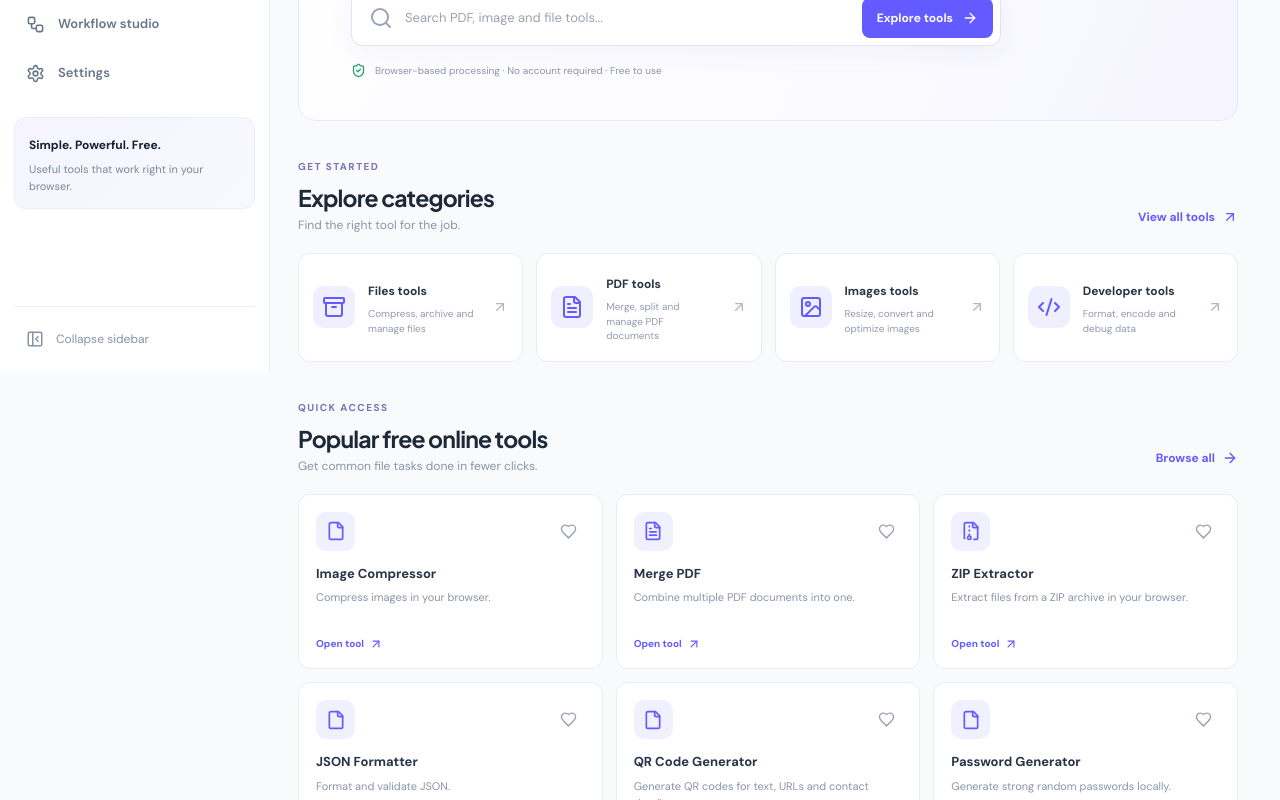
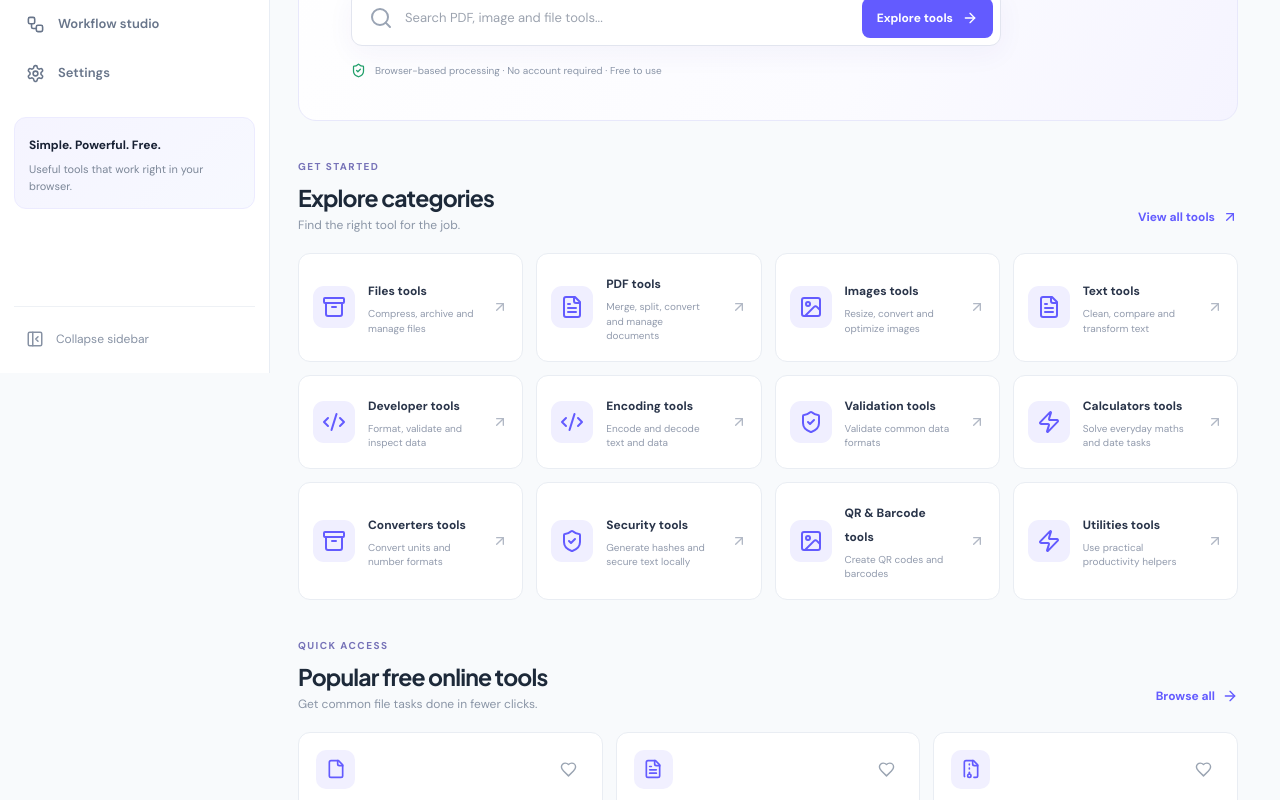
Before and after one commit to anantttt1/AP-Tools, a React (Vite) app: page / in a window 1280 px wide. Shown: the part 427-1227 px from the top of the page. Built offline with nearby package versions, Linux system fonts and the light colour scheme.

Commit message:
Expose all 12 tool categories through crawlable homepage links

```diff
--- a/src/pages/Home.tsx
+++ b/src/pages/Home.tsx
@@ -1,5 +1,5 @@
 import { motion } from 'framer-motion'
-import { useNavigate } from 'react-router-dom'
+import { Link, useNavigate } from 'react-router-dom'
 import { useState } from 'react'
 import { Search, ArrowRight, ArrowUpRight, FileText, Image, Code2, Archive, ShieldCheck, Zap } from 'lucide-react'
 import { tools } from '../data/tools'
@@ -7,9 +7,17 @@ import ToolCard from '../components/ToolCard'
 
 const cats = [
   ['Files', 'Compress, archive and manage files', Archive],
-  ['PDF', 'Merge, split and manage PDF documents', FileText],
+  ['PDF', 'Merge, split, convert and manage documents', FileText],
   ['Images', 'Resize, convert and optimize images', Image],
-  ['Developer', 'Format, encode and debug data', Code2],
+  ['Text', 'Clean, compare and transform text', FileText],
+  ['Developer', 'Format, validate and inspect data', Code2],
+  ['Encoding', 'Encode and decode text and data', Code2],
+  ['Validation', 'Validate common data formats', ShieldCheck],
+  ['Calculators', 'Solve everyday maths and date tasks', Zap],
+  ['Converters', 'Convert units and number formats', Archive],
+  ['Security', 'Generate hashes and secure text locally', ShieldCheck],
+  ['QR & Barcode', 'Create QR codes and barcodes', Image],
+  ['Utilities', 'Use practical productivity helpers', Zap],
 ] as const
 
 const pdfToolIds = ['pdf-merge', 'pdf-split', 'pdf-rotate', 'pdf-watermark', 'pdf-page-numbers', 'pdf-text', 'pdf-images', 'images-pdf', 'pdf-inspector', 'pdf-remove-pages', 'pdf-organize-pages', 'pdf-split-every-page', 'pdf-header-footer', 'pdf-metadata-editor', 'pdf-crop', 'pdf-flatten-forms', 'pdf-compare']
@@ -38,7 +46,7 @@ export default function Home() {
 
     <section className="section">
       <div className="section-head"><div><label>GET STARTED</label><h2>Explore categories</h2><p>Find the right tool for the job.</p></div><button className="link-btn" onClick={() => go('/tools')}>View all tools <ArrowUpRight size={16} /></button></div>
-      <div className="category-grid">{cats.map(([name, desc, Icon]) => <motion.button whileHover={{ y: -3 }} className="category-card" key={name} onClick={() => go('/tools?category=' + name)}><div className="category-icon"><Icon /></div><div><b>{name} tools</b><p>{desc}</p></div><ArrowUpRight className="cat-arrow" size={16} /></motion.button>)}</div>
+      <div className="category-grid">{cats.map(([name, desc, Icon]) => <Link className="category-card" key={name} to={'/tools?category=' + encodeURIComponent(name)}><div className="category-icon"><Icon /></div><div><b>{name} tools</b><p>{desc}</p></div><ArrowUpRight className="cat-arrow" size={16} /></Link>)}</div>
     </section>
 
     <section className="section">
```
